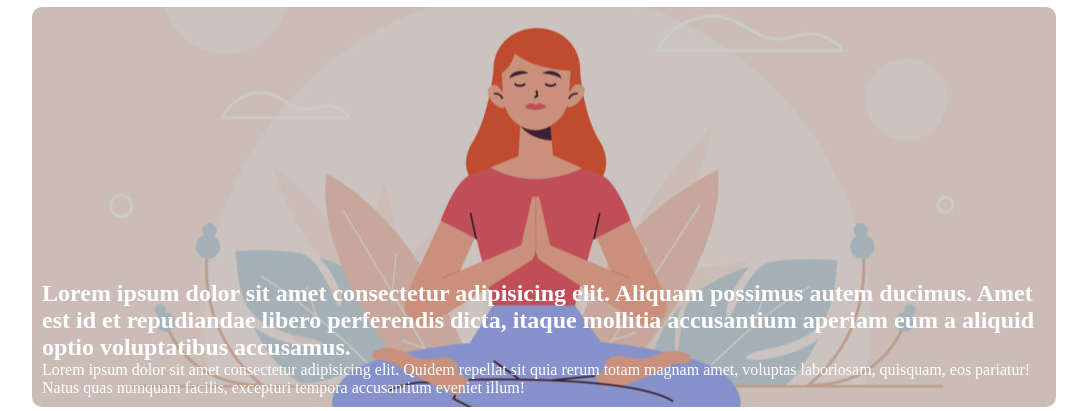
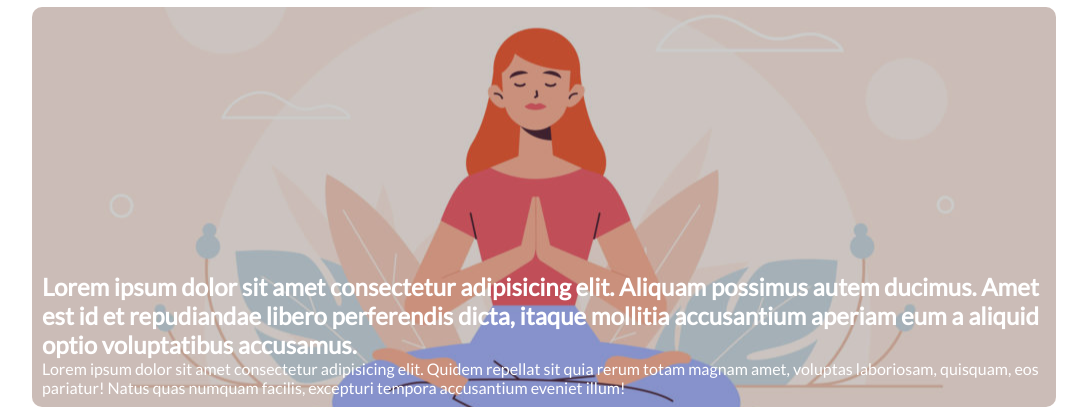
Before and after one commit to magnusson17/htmlcss-wp, a plain HTML site: page index.html in a window 1280 px wide. Shown: the part 95-506 px from the top of the page, without its empty margins (96-1183 px from the left). Drawn offline with Linux system fonts and the light colour scheme.

Commit message:
add font-family

```diff
--- a/asset/css/style.css
+++ b/asset/css/style.css
@@ -1,7 +1,10 @@
+@import url('https://fonts.googleapis.com/css2?family=Lato&family=Roboto&display=swap');
+
 * {
     margin: 0px;
     padding: 0px;
     box-sizing: border-box;
+    font-family: Lato;
 }
 
 .clearfix::after {
```
